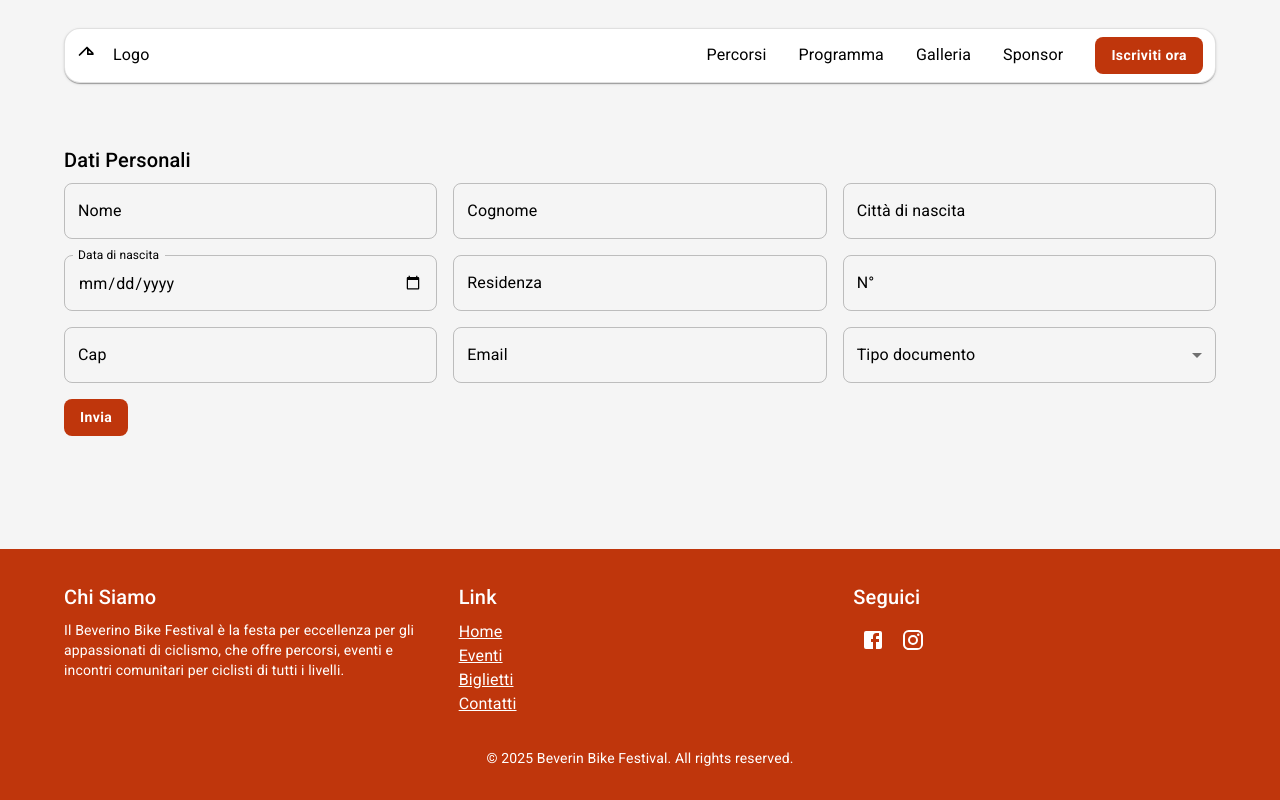
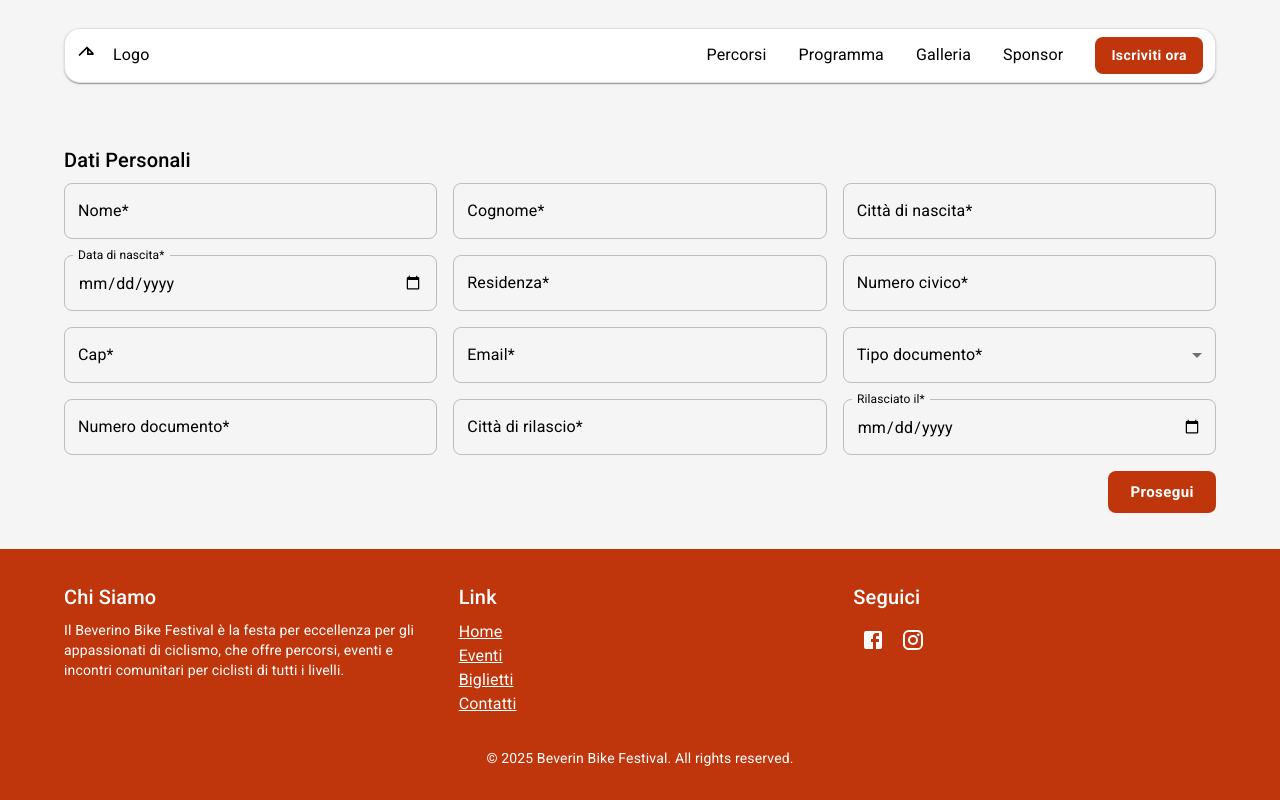
Before and after one commit to ferramar/beverino-bike-festival, a Next.js app: page /iscriviti in a window 1280 px wide. Built offline with nearby package versions, Linux system fonts and the light colour scheme.

Commit message:
add all form fields

```diff
--- a/package.json
+++ b/package.json
@@ -15,6 +15,7 @@
     "@mui/material": "^7.1.0",
     "@mui/x-date-pickers": "^8.3.1",
     "axios": "^1.9.0",
+    "date-fns": "^4.1.0",
     "dayjs": "^1.11.13",
     "next": "15.3.2",
     "react": "^19.0.0",
--- a/src/components/dataForm/index.tsx
+++ b/src/components/dataForm/index.tsx
@@ -1,5 +1,5 @@
-import React, { useState } from 'react';
-import { useForm, SubmitHandler } from 'react-hook-form';
+import React, { useMemo, useState } from 'react';
+import { useForm, SubmitHandler, useWatch } from 'react-hook-form';
 import { Box, Button, FormControl, Grid, InputLabel, MenuItem, Select, SelectChangeEvent, TextField, Typography } from '@mui/material';
 
 interface FormData {
@@ -12,21 +12,45 @@ interface FormData {
   cap: string;
   email: string;
   tipoDocumento: string;
+  numeroDocumento: string;
+  cittaRilascio: string;
+  dataRilascioDocumento: string;
+  nomeGenitore?: string;
+  cognomeGenitore?: string;
+  luogoNascitaGenitore?: string;
+  dataNascitaGenitore?: string;
+  comuneResidenzaGenitore?: string;
+  provinciaGenitore?: string;
 }
 
 export default function DataForm() {
+  const {
+    register,
+    handleSubmit,
+    control,
+    formState: { errors },
+  } = useForm<FormData>({
+    mode: "onSubmit",
+  });
+
   const [documentType, setDocumentType] = useState('');
+  const birthDateValue = useWatch({ control, name: 'dataNascita' });
 
   const handleChange = (event: SelectChangeEvent) => {
     setDocumentType(event.target.value as string);
   };
-  const {
-    register,
-    handleSubmit,
-    formState: { errors },
-  } = useForm<FormData>({
-    mode: "onSubmit",
-  });
+
+  const isMinor = useMemo(() => {
+    if (!birthDateValue) return false;
+    const today = new Date();
+    const birth = new Date(birthDateValue);
+    let age = today.getFullYear() - birth.getFullYear();
+    const m = today.getMonth() - birth.getMonth();
+    if (m < 0 || (m === 0 && today.getDate() < birth.getDate())) {
+      age--;
+    }
+    return age < 18;
+  }, [birthDateValue]);
 
   const onSubmit: SubmitHandler<FormData> = (data: FormData) => {
     console.log('Dati inviati:', data);
@@ -34,14 +58,14 @@ export default function DataForm() {
   };
 
   return (
-    <Box component="form" onSubmit={handleSubmit(onSubmit)} noValidate sx={{ mt: 2 }}>
+    <Box component="form" onSubmit={handleSubmit(onSubmit)} noValidate sx={{ my: 2 }}>
       <Typography variant="h6" gutterBottom>
         Dati Personali
       </Typography>
       <Grid container spacing={2}>
         <Grid size={{ xs: 12, sm: 6, lg: 4 }}>
           <TextField
-            label="Nome"
+            label="Nome*"
             fullWidth
             {...register('nome', { required: 'Inserisci il nome' })}
             error={!!errors.nome}
@@ -50,7 +74,7 @@ export default function DataForm() {
         </Grid>
         <Grid size={{ xs: 12, sm: 6, lg: 4 }}>
           <TextField
-            label="Cognome"
+            label="Cognome*"
             fullWidth
             {...register('cognome', { required: 'Inserisci il cognome' })}
             error={!!errors.cognome}
@@ -59,7 +83,7 @@ export default function DataForm() {
         </Grid>
         <Grid size={{ xs: 12, sm: 6, lg: 4 }}>
           <TextField
-            label="Città di nascita"
+            label="Città di nascita*"
             fullWidth
             {...register('luogoNascita', { required: 'Inserisci la città di nascita' })}
             error={!!errors.luogoNascita}
@@ -68,7 +92,7 @@ export default function DataForm() {
         </Grid>
         <Grid size={{ xs: 12, sm: 6, lg: 4 }}>
           <TextField
-            label="Data di nascita"
+            label="Data di nascita*"
             type="date"
             fullWidth
             InputLabelProps={{ shrink: true }}
@@ -83,7 +107,7 @@ export default function DataForm() {
         </Grid>
         <Grid size={{ xs: 12, sm: 6, lg: 4 }}>
           <TextField
-            label="Residenza"
+            label="Residenza*"
             placeholder='Via, Corso, ...'
             fullWidth
             {...register('residenza', { required: 'Inserisci la residenza' })}
@@ -93,7 +117,7 @@ export default function DataForm() {
         </Grid>
         <Grid size={{ xs: 12, sm: 6, lg: 4 }}>
           <TextField
-            label="N°"
+            label="Numero civico*"
             fullWidth
             {...register('numeroCivico', { required: 'Inserisci il numero civico' })}
             error={!!errors.numeroCivico}
@@ -102,8 +126,7 @@ export default function DataForm() {
         </Grid>
         <Grid size={{ xs: 12, sm: 6, lg: 4 }}>
           <TextField
-            label="Cap"
-            type='email'
+            label="Cap*"
             fullWidth
             {...register('cap', { required: 'Inserisci il cap', })}
             error={!!errors.cap}
@@ -112,7 +135,8 @@ export default function DataForm() {
         </Grid>
         <Grid size={{ xs: 12, sm: 6, lg: 4 }}>
           <TextField
-            label="Email"
+            label="Email*"
+            type='email'
             fullWidth
             {...register('email', { required: 'Inserisci la mail' })}
             error={!!errors.email}
@@ -121,7 +145,7 @@ export default function DataForm() {
         </Grid>
         <Grid size={{ xs: 12, sm: 6, lg: 4 }}>
           <FormControl fullWidth>
-            <InputLabel id="tipo-documento">Tipo documento</InputLabel>
+            <InputLabel id="tipo-documento">Tipo documento*</InputLabel>
             <Select
               labelId="tipo-documento"
               id="tipo-documento-select"
@@ -135,9 +159,123 @@ export default function DataForm() {
             </Select>
           </FormControl>
         </Grid>
-        <Grid size={12}>
-          <Button type="submit" variant="contained" color="primary">
-            Invia
+        <Grid size={{ xs: 12, sm: 6, lg: 4 }}>
+          <TextField
+            label="Numero documento*"
+            fullWidth
+            {...register('numeroDocumento', { required: 'Inserisci il numero documento', })}
+            error={!!errors.cap}
+            helperText={errors.cap?.message}
+          />
+        </Grid>
+        <Grid size={{ xs: 12, sm: 6, lg: 4 }}>
+          <TextField
+            label="Città di rilascio*"
+            fullWidth
+            {...register('cittaRilascio', { required: 'Inserisci la città di rilascio del documento', })}
+            error={!!errors.cap}
+            helperText={errors.cap?.message}
+          />
+        </Grid>
+        <Grid size={{ xs: 12, sm: 6, lg: 4 }}>
+          <TextField
+            label="Rilasciato il*"
+            type="date"
+            fullWidth
+            InputLabelProps={{ shrink: true }}
+            {...register('dataRilascioDocumento', {
+              required: 'Seleziona la data di rilascio',
+              validate: value =>
+                new Date(value) <= new Date() || 'La data non può essere futura',
+            })}
+            error={!!errors.dataNascita}
+            helperText={errors.dataNascita?.message}
+          />
+        </Grid>
+        {isMinor && (
+          <>
+            <Grid size={12} sx={{my: 4}}>
+              <Typography fontWeight={600}>
+                In caso di minorenne, indicare i dati di chi esercita la potestà genitoriale
+              </Typography>
+            </Grid>
+            <Grid size={{ xs: 12, sm: 6, lg: 4 }}>
+              <TextField
+                label="Nome genitore*"
+                fullWidth
+                {...register('nomeGenitore', {
+                  required: isMinor && 'Inserisci il nome del genitore',
+                })}
+                error={!!errors.nomeGenitore}
+                helperText={errors.nomeGenitore?.message}
+              />
+            </Grid>
+            <Grid size={{ xs: 12, sm: 6, lg: 4 }}>
+              <TextField
+                label="Cognome genitore*"
+                fullWidth
+                {...register('cognomeGenitore', {
+                  required: isMinor && 'Inserisci il cognome del genitore',
+                })}
+                error={!!errors.cognomeGenitore}
+                helperText={errors.cognomeGenitore?.message}
+              />
+            </Grid>
+            <Grid size={{ xs: 12, sm: 6, lg: 4 }}>
+              <TextField
+                label="Città di nascita genitore*"
+                fullWidth
+                {...register('luogoNascitaGenitore', {
+                  required: isMinor && 'Inserisci la città di nascita del genitore',
+                })}
+                error={!!errors.luogoNascitaGenitore}
+                helperText={errors.luogoNascitaGenitore?.message}
+              />
+            </Grid>
+            <Grid size={{ xs: 12, sm: 6, lg: 4 }}>
+              <TextField
+                label="Data di nascita genitore*"
+                type="date"
+                fullWidth
+                InputLabelProps={{ shrink: true }}
+                {...register('dataNascitaGenitore', {
+                  required: isMinor && 'Seleziona la data di nascita del genitore',
+                  validate: value =>
+                    !isMinor || (value && new Date(value) <= new Date()) || 'Data non valida',
+                })}
+                error={!!errors.dataNascitaGenitore}
+                helperText={errors.dataNascitaGenitore?.message}
+              />
+            </Grid>
+            <Grid size={{ xs: 12, sm: 6, lg: 4 }}>
+              <TextField
+                label="Comune di residenza genitore*"
+                fullWidth
+                {...register('comuneResidenzaGenitore', {
+                  required: isMinor && 'Inserisci il comune di residenza del genitore',
+                })}
+                error={!!errors.comuneResidenzaGenitore}
+                helperText={errors.comuneResidenzaGenitore?.message}
+              />
+            </Grid>
+            <Grid size={{ xs: 12, sm: 6, lg: 4 }}>
+              <TextField
+                label="Provincia genitore*"
+                fullWidth
+                {...register('provinciaGenitore', {
+                  required: isMinor && 'Inserisci la provincia del genitore',
+                })}
+                error={!!errors.provinciaGenitore}
+                helperText={errors.provinciaGenitore?.message}
+              />
+            </Grid>
+          </>
+        )}
+        <Grid size={12} sx={{
+          textAlign: "right"
+        }}>
+          <Button type="submit" variant="contained" color="primary" size="large">
+            Prosegui
           </Button>
         </Grid>
       </Grid>
```
